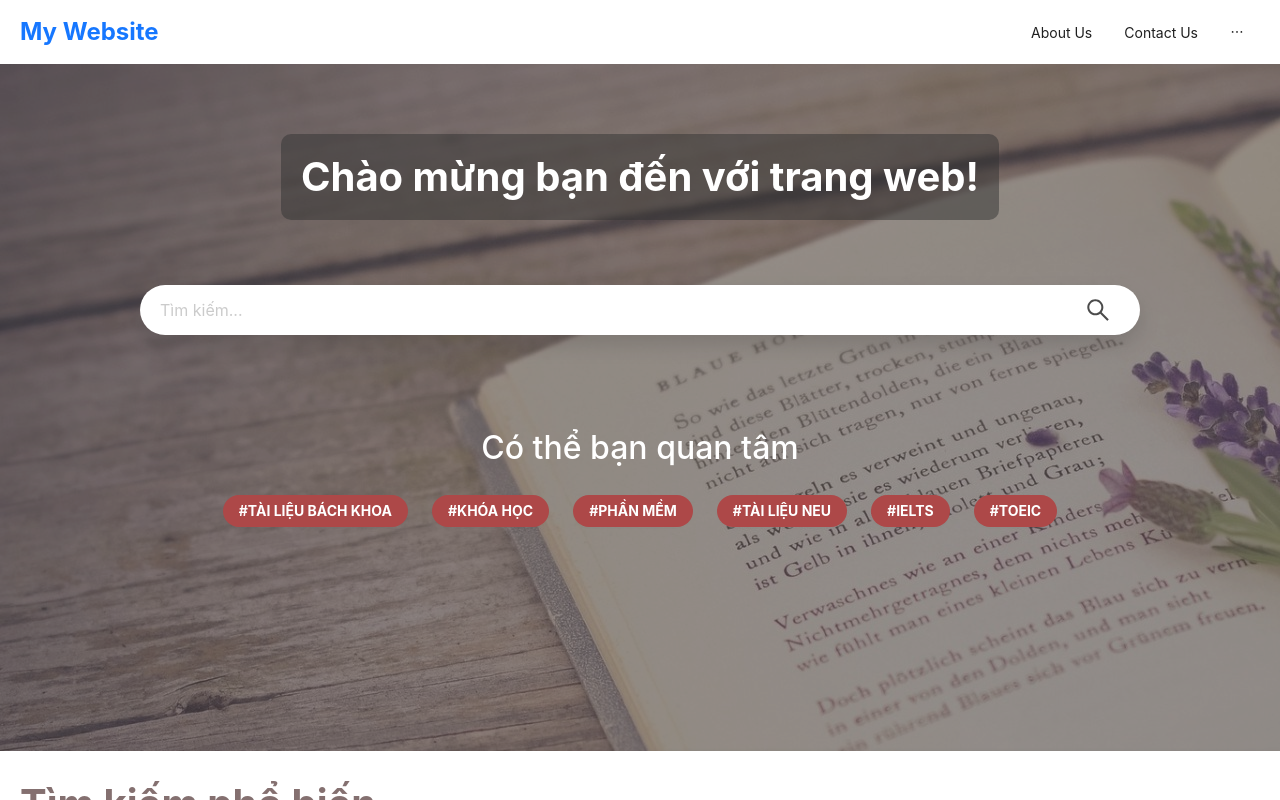
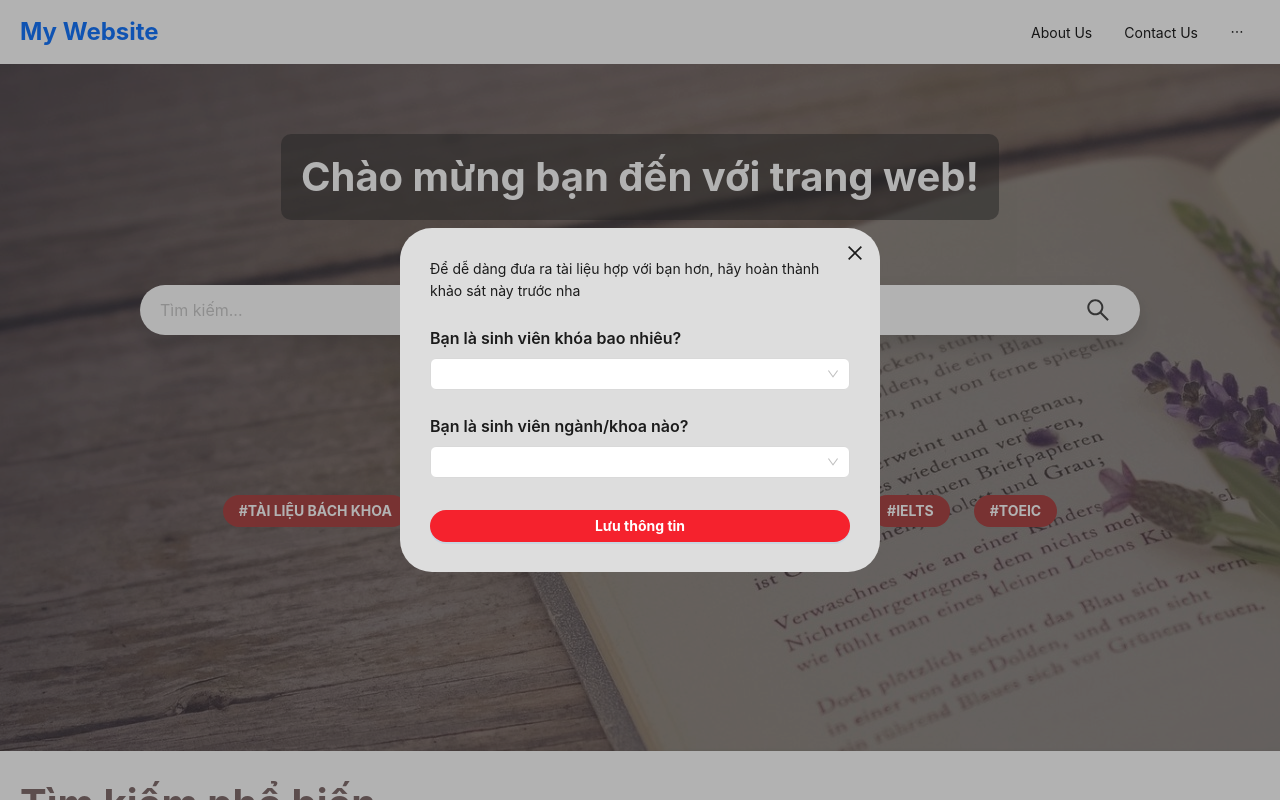
Before and after one commit to KLCuong/ITSS_FE, a React (Vite) app in the folder itss-fontend/: page / in a window 1280 px wide. Built offline with nearby package versions, Linux system fonts and the light colour scheme.

Commit message:
Update custom_select field and dialog

```diff
--- a/itss-fontend/src/App.jsx
+++ b/itss-fontend/src/App.jsx
@@ -1,4 +1,5 @@
 import { Routes, Route } from 'react-router-dom';
+import { useState } from "react";
 import { Layout } from 'antd';
 import ContactUs from './pages/ContactUs';
 import SignIn from './pages/SignIn';
@@ -7,17 +8,31 @@ import AboutUs from './pages/AboutUs';
 import AppHeader from './components/header';
 import Homepage from './pages/homepage/homepage';
 import AppFooter from './components/footer';
+import SurveyDialog from "./components/survey_dialog"; // Đảm bảo bạn đã tạo component này
 
 const { Content } = Layout;
 
 function App() {
+  const [showDialog, setShowDialog] = useState(true); // 👈 Hiển thị dialog khi mở app
+
+  const handleSaveSurvey = (data) => {
+    console.log("Thông tin người dùng:", data);
+    setShowDialog(false); // Ẩn dialog sau khi lưu
+  };
+
   return (
     <Layout style={{ minHeight: '100vh', background: '#f0f2f5' }}>
-      {/* <AppHeader /> */}
-      <AppHeader/>
+      <AppHeader />
+
+      {/* Hiển thị Dialog */}
+      <SurveyDialog
+        visible={showDialog}
+        onClose={() => setShowDialog(false)}
+        onSave={handleSaveSurvey}
+      />
+
       <Content
         style={{
-          // padding: '0 50px',
           flex: 1,
           overflow: 'auto',
           marginBottom: '120px',
@@ -36,7 +51,7 @@ function App() {
             <Route path="/contactus" element={<ContactUs />} />
             <Route path="/signin" element={<SignIn />} />
             <Route path="/signup" element={<SignUp />} />
-            <Route path="/" element={<Homepage/>} />
+            <Route path="/" element={<Homepage />} />
           </Routes>
         </div>
       </Content>
--- /dev/null
+++ b/itss-fontend/src/components/css/custom_select.css
@@ -0,0 +1,9 @@
+.ant-select-selector .ant-select-selection-placeholder {
+  color: black !important;
+  opacity: 1 !important;
+  padding-left: 12px;
+}
+
+.ant-select {
+  border-radius: 40px !important;
+}
--- /dev/null
+++ b/itss-fontend/src/components/css/survey_dialog.css
@@ -0,0 +1,17 @@
+/* Loại bỏ khoảng trắng viền trắng mặc định của Modal */
+.custom-modal .ant-modal-content {
+  padding: 0 !important;
+  background: transparent !important;
+  box-shadow: none !important;
+  border-radius: 0 !important;
+}
+
+/* Loại bỏ đổ bóng nếu có */
+.custom-modal .ant-modal {
+  padding: 0 !important;
+}
+
+/* Option: loại bỏ animation nếu cần */
+.custom-modal .ant-modal-content > .ant-modal-close {
+  display: none;
+}
--- /dev/null
+++ b/itss-fontend/src/components/custom_select.jsx
@@ -0,0 +1,28 @@
+import React from "react";
+import { Select, Typography } from "antd";
+import "./css/custom_select.css";
+
+const { Title } = Typography;
+const { Option } = Select;
+
+const CustomSelectField = ({ title, placeholder, value, onChange, options }) => {
+  return (
+    <div style={{ marginTop: 24 }}>
+      <Title level={5}>{title}</Title>
+      <Select
+        placeholder={placeholder}
+        value={value}
+        onChange={onChange}
+        style={{ width: "100%", borderRadius: 40 }}
+      >
+        {options.map((opt) => (
+          <Option key={opt.value} value={opt.value}>
+            {opt.label}
+          </Option>
+        ))}
+      </Select>
+    </div>
+  );
+};
+
+export default CustomSelectField;
--- /dev/null
+++ b/itss-fontend/src/components/survey_dialog.jsx
@@ -0,0 +1,92 @@
+import React, { useState } from "react";
+import { Modal, Select, Typography, Button } from "antd";
+import { CloseOutlined } from "@ant-design/icons";
+import "./css/survey_dialog.css"; // Thêm file CSS riêng
+import CustomSelectField from "./custom_select";
+
+const { Title, Text } = Typography;
+const { Option } = Select;
+
+const SurveyDialog = ({ visible, onClose, onSave }) => {
+  const [khoa, setKhoa] = useState("");
+  const [nganh, setNganh] = useState("");
+
+  return (
+    <Modal
+      open={visible}
+      onCancel={onClose}
+      footer={null}
+      closable={false}
+      centered
+      width={480}
+      className="custom-modal"
+      styles={{
+        body: {
+          padding: 0,
+          borderRadius: 32,
+          overflow: "hidden",
+        },
+        mask: {
+          backgroundColor: "rgba(0, 0, 0, 0.3)",
+        },
+      }}
+    >
+      <div style={{ padding: "30px", backgroundColor: "#ddd" }}>
+        <CloseOutlined
+          onClick={onClose}
+          style={{
+            position: "absolute",
+            top: 16,
+            right: 16,
+            fontSize: 18,
+            cursor: "pointer",
+          }}
+        />
+        <Text>
+          Để dễ dàng đưa ra tài liệu hợp với bạn hơn, hãy hoàn thành khảo sát này
+          trước nha
+        </Text>
+
+        <CustomSelectField
+          title="Bạn là sinh viên khóa bao nhiêu?"
+          placeholder="Mình là sinh viên khóa ....."
+          value={khoa}
+          onChange={(value) => setKhoa(value)}
+          options={[
+            { value: "K67", label: "K67" },
+            { value: "K68", label: "K68" },
+            { value: "K69", label: "K69" },
+          ]}
+        />
+
+        <CustomSelectField
+          title="Bạn là sinh viên ngành/khoa nào?"
+          placeholder="Mình là sinh viên thuộc viện ....."
+          value={nganh}
+          onChange={(value) => setNganh(value)}
+          options={[
+            { value: "CNTT", label: "Công Nghệ Thông Tin" },
+            { value: "Điện tử", label: "Điện tử" },
+            { value: "Kinh tế", label: "Kinh tế" },
+          ]}
+        />
+
+        <Button
+          type="primary"
+          style={{
+            marginTop: 32,
+            width: "100%",
+            borderRadius: 40,
+            backgroundColor: "#f5222d",
+            fontWeight: "bold",
+          }}
+          onClick={() => onSave({ khoa, nganh })}
+        >
+          Lưu thông tin
+        </Button>
+      </div>
+    </Modal>
+  );
+};
+
+export default SurveyDialog;
```
